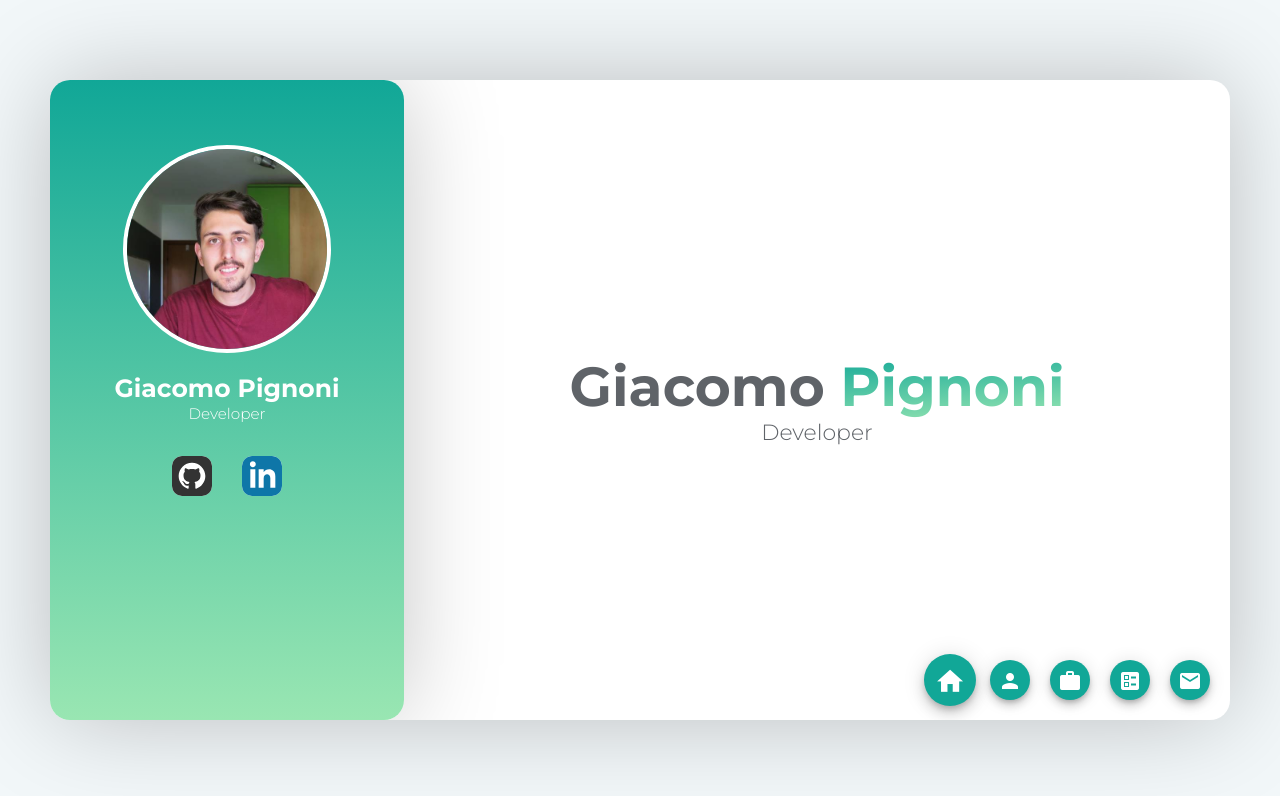
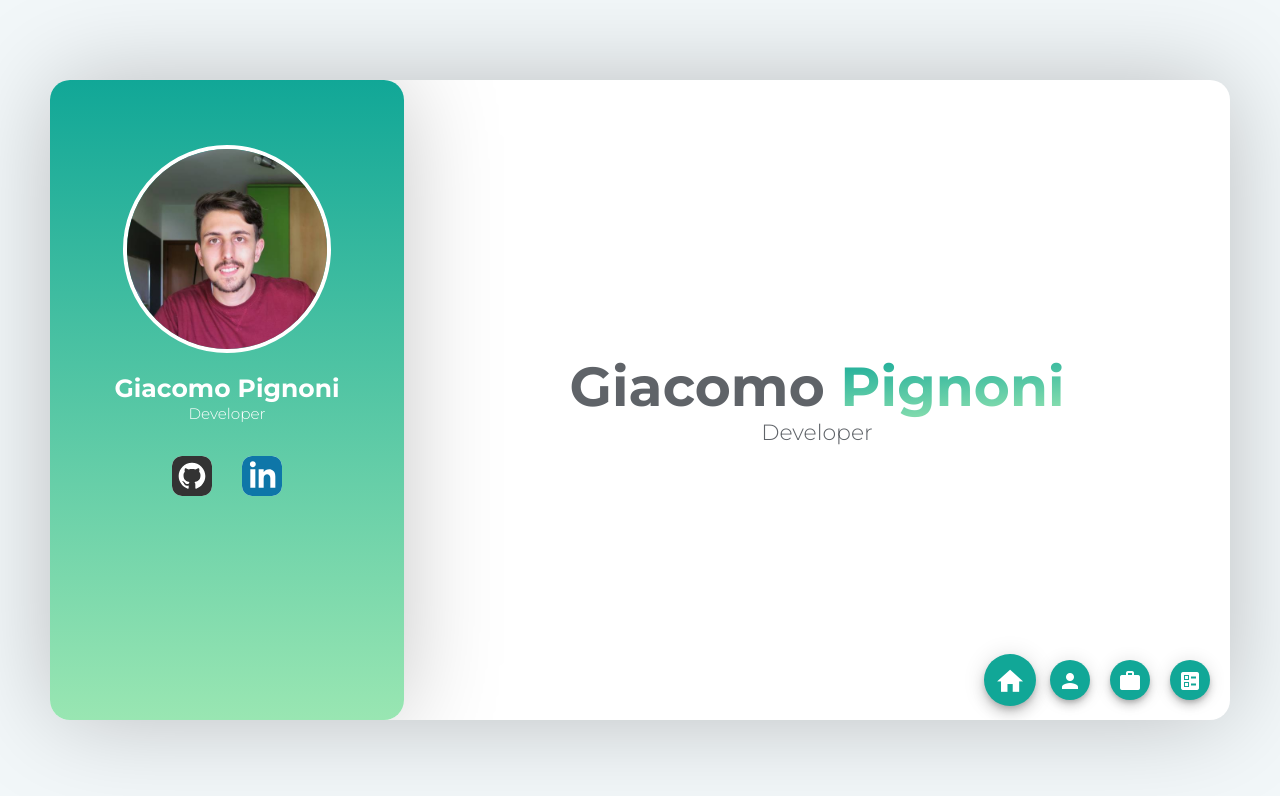
Before and after one commit to GiacomoPignoni/giacomo-pignoni-me, an Angular app: page /#/home in a window 1280 px wide. Shown: the top 796 px of the page. Built offline with nearby package versions, Linux system fonts and the light colour scheme; a web font is replaced by a local one.

Commit message:
Remove contact page

```diff
--- a/src/app/app-routing.module.ts
+++ b/src/app/app-routing.module.ts
@@ -26,11 +26,6 @@ const routes: Routes = [
     path: "portfolio",
     loadChildren: () => import("src/app/pages/portfolio/portfolio.module").then(m => m.PortfolioModule),
     data: { animation: "PortfolioPage" }
-  },
-  {
-    path: "contact",
-    loadChildren: () => import("src/app/pages/contact/contact.module").then(m => m.ContactModule),
-    data: { animation: "ContactPage" }
   }
 ];
 
--- a/src/app/components/buttons-row/buttons-row.component.html
+++ b/src/app/components/buttons-row/buttons-row.component.html
@@ -17,8 +17,3 @@
     <mat-icon>ballot</mat-icon>
     <div class="tooltip">Portfolio</div>
 </button>
-
-<button mat-mini-fab color="primary" aria-label="Contact" routerLink="/contact" routerLinkActive="active">
-    <mat-icon>email</mat-icon>
-    <div class="tooltip">Contact</div>
-</button>
--- a/src/app/components/sidebar/sidebar.component.html
+++ b/src/app/components/sidebar/sidebar.component.html
@@ -12,7 +12,6 @@
     <a class="menu-link" aria-label="About Me" routerLink="/about-me" (click)="onLinkClicked()">About Me</a>
     <a class="menu-link" aria-label="Resume" routerLink="/resume" (click)="onLinkClicked()">Resume</a>
     <a class="menu-link" aria-label="Portfolio" routerLink="/portfolio" (click)="onLinkClicked()">Portfolio</a>
-    <a class="menu-link" aria-label="Contact" routerLink="/contact" (click)="onLinkClicked()">Contact</a>
 </div>
 
 <div class="links-row">
```
